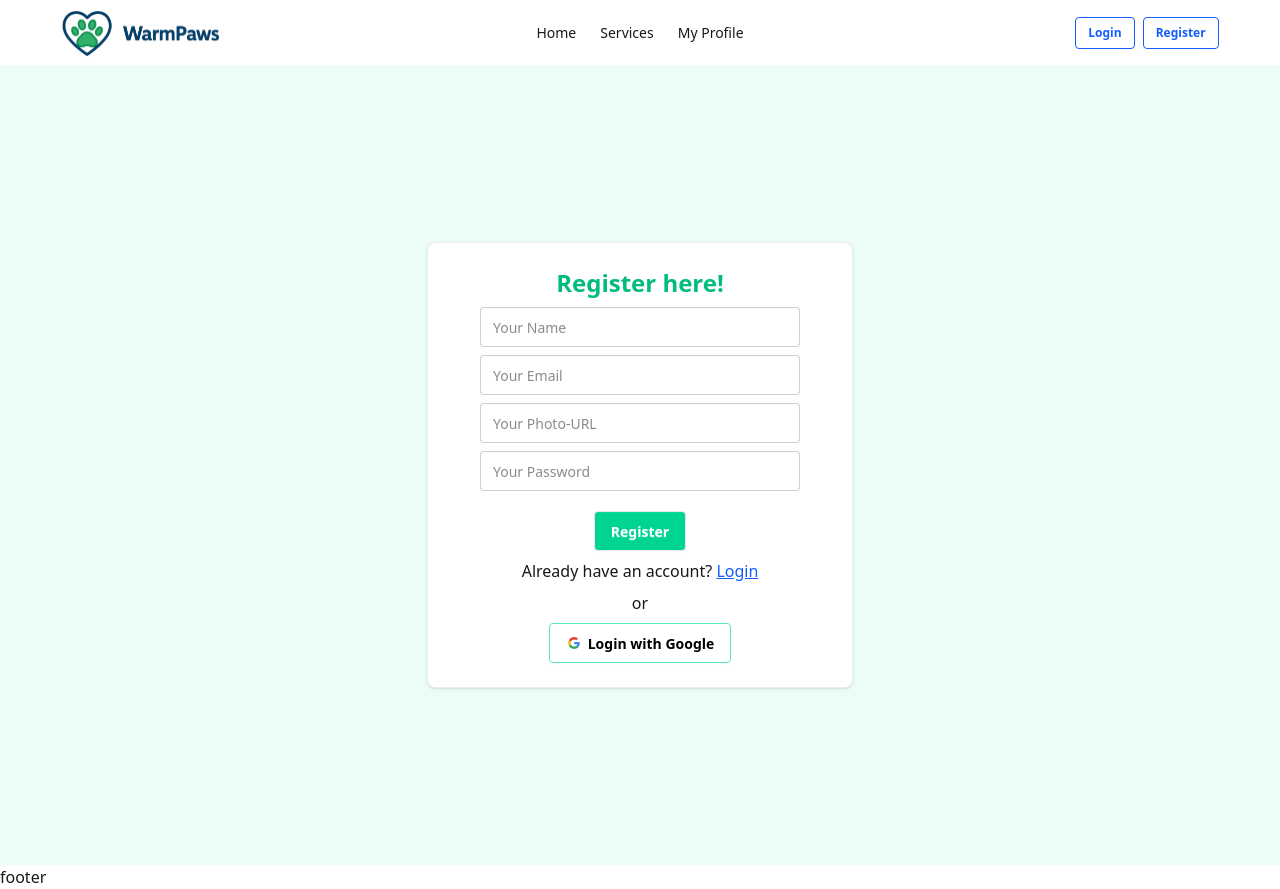
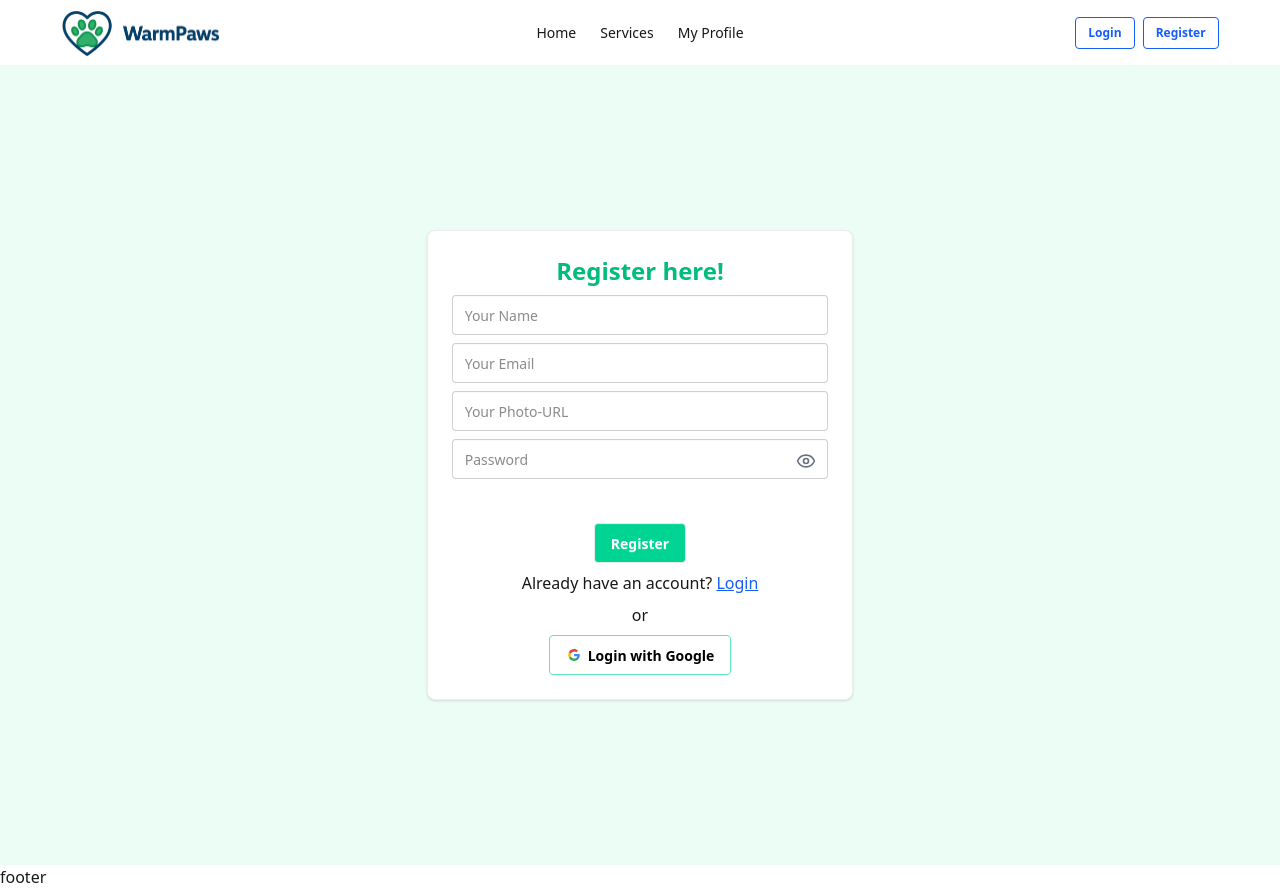
Before and after one commit to roufrubelbd/furry-glow-services, a React (Vite) app: page /register in a window 1280 px wide. Built offline with nearby package versions, Linux system fonts and the light colour scheme; no server answers.

Commit message:
password eye button added

```diff
--- a/package.json
+++ b/package.json
@@ -14,6 +14,7 @@
     "animate.css": "^4.1.1",
     "daisyui": "^5.3.7",
     "firebase": "^12.4.0",
+    "lucide-react": "^0.548.0",
     "react": "^19.1.1",
     "react-dom": "^19.1.1",
     "react-hot-toast": "^2.6.0",
--- a/public/stories.json
+++ b/public/stories.json
@@ -1,19 +1,19 @@
 [
   {
     "id": 1,
-    "image": "https://i.postimg.cc/Dzx47mjX/adopt1.jpg",
+    "image": "https://i.postimg.cc/mD53WN6T/st03.jpg",
     "title": "Bella found her forever home ",
     "desc": "WarmPaws helped connect Bella with her loving new family. She’s happier than ever!"
   },
   {
     "id": 2,
-    "image": "https://i.postimg.cc/5N9qY3XM/adopt2.jpg",
+    "image": "https://i.postimg.cc/cCtRxgVL/st02.jpg",
     "title": "Max’s second chance ",
     "desc": "After months of care, Max found a warm, cozy home through our adoption program."
   },
   {
     "id": 3,
-    "image": "https://i.postimg.cc/1Rg3tc8B/adopt3.jpg",
+    "image": "https://i.postimg.cc/4yH6f7rY/st01.jpg",
     "title": "Whiskers joins a big family ",
     "desc": "Whiskers is now surrounded by kids and playtime all day long!"
   }
--- a/src/components/ForgetPassword/ForgetPassword.jsx
+++ b/src/components/ForgetPassword/ForgetPassword.jsx
@@ -1,10 +1,13 @@
 import React, { useState, use } from "react";
 import toast from "react-hot-toast";
 import { AuthContext } from "../../main";
+import { useLocation } from "react-router";
 
 const ForgotPassword = () => {
   const { resetPassword } = use(AuthContext);
-  const [email, setEmail] = useState("");
+   const location = useLocation();
+  const prefilledEmail = location.state?.email || "";
+  const [email, setEmail] = useState(prefilledEmail);
 
   const handleResetPassword = (event) => {
     event.preventDefault();
@@ -34,7 +37,7 @@ const ForgotPassword = () => {
         <form onSubmit={handleResetPassword} className="space-y-4">
           <input
             type="email"
-            placeholder="Enter your email"
+            placeholder="Enter your registered email"
             className="input input-bordered w-full"
             value={email}
             onChange={(e) => setEmail(e.target.value)}
--- a/src/components/Login/Login.jsx
+++ b/src/components/Login/Login.jsx
@@ -1,10 +1,13 @@
-import React, { use } from "react";
+import React, { use, useState } from "react";
 import { Link, useLocation, useNavigate } from "react-router";
 import { AuthContext } from "../../main";
 import toast from "react-hot-toast";
+import { EyeIcon, EyeOffIcon } from "lucide-react";
 
 const Login = () => {
   const { loginUser, googleLogin, setLoading, setUser } = use(AuthContext);
+  const [email, setEmail] = useState("");
+  const [showPassword, setShowPassword] = useState(false);
 
   const location = useLocation();
   const navigate = useNavigate();
@@ -12,7 +15,7 @@ const Login = () => {
   const handleLogin = (event) => {
     event.preventDefault();
     const form = event.target;
-    const email = form.email.value;
+    // const email = form.email.value;
     const password = form.password.value;
 
     loginUser(email, password)
@@ -54,19 +57,35 @@ const Login = () => {
         <form onSubmit={handleLogin} className=" bg-base-100  space-y-2">
           <input
             type="email"
-            className="input"
+            className="input w-full"
             name="email"
             placeholder="Your Email"
+            value={email}
+            onChange={(e) => setEmail(e.target.value)}
           />
-          <input
-            type="password"
-            className="input"
-            name="password"
-            placeholder="Your Password"
-          />
+          <div className="relative">
+            <input
+              type={showPassword ? "text" : "password"}
+              className="input w-full pr-10"
+              name="password"
+              placeholder="Your Password"
+            />
+            <button
+              type="button"
+              onClick={() => setShowPassword(!showPassword)}
+              className="absolute right-3 top-3 text-gray-500 hover:text-emerald-600"
+            >
+              {showPassword ? (
+                <EyeOffIcon size={20} />
+              ) : (
+                <EyeIcon size={20} />
+              )}
+            </button>
+          </div>
           <div>
             <Link
               to="/forgot-password"
+              state={{ email }}
               className="link link-hover text-blue-600 font-medium"
             >
               Forgot password?
--- a/src/components/Register/Register.jsx
+++ b/src/components/Register/Register.jsx
@@ -1,11 +1,13 @@
-import React from "react";
+import React, { useState } from "react";
 import { use } from "react";
 import { Link, useLocation, useNavigate } from "react-router";
 import { AuthContext } from "../../main";
 import { toast } from "react-hot-toast";
+import { EyeIcon, EyeOffIcon } from "lucide-react";
 
 const Register = () => {
   const { createUser, googleLogin, setLoading, setUser } = use(AuthContext);
+  const [showPassword, setShowPassword] = useState(false);
 
   const navigate = useNavigate();
   const location = useLocation();
@@ -68,27 +70,36 @@ const Register = () => {
           <input
             type="text"
             name="name"
-            className="input"
+            className="input w-full"
             placeholder="Your Name"
           />
           <input
             type="email"
             name="email"
-            className="input"
+            className="input w-full"
             placeholder="Your Email"
           />
           <input
             type="text"
             name="photoURL"
-            className="input"
+            className="input w-full"
             placeholder="Your Photo-URL"
           />
-          <input
-            type="password"
-            name="password"
-            className="input"
-            placeholder="Your Password"
-          />{" "}
+          <div className="relative">
+            <input
+              type={showPassword ? "text" : "password"}
+              name="password"
+              placeholder="Password"
+              className="input w-full pr-10"
+            />
+            <button
+              type="button"
+              onClick={() => setShowPassword(!showPassword)}
+              className="absolute right-3 top-3 text-gray-500 hover:text-emerald-600"
+            >
+              {showPassword ? <EyeOffIcon size={20} /> : <EyeIcon size={20} />}
+            </button>
+          </div>{" "}
           <br />
           <button className="btn bg-emerald-400 mt-3 hover:bg-emerald-600 text-white">
             Register
--- a/src/components/Stories/Stories.jsx
+++ b/src/components/Stories/Stories.jsx
@@ -1,27 +1,14 @@
-import React from "react";
-
-const stories = [
-  {
-    id: 1,
-    image: "https://i.postimg.cc/Dzx47mjX/adopt1.jpg",
-    title: "Bella found her forever home 🐶",
-    desc: "WarmPaws helped connect Bella with her loving new family. She’s happier than ever!",
-  },
-  {
-    id: 2,
-    image: "https://i.postimg.cc/5N9qY3XM/adopt2.jpg",
-    title: "Max’s second chance 🐕‍🦺",
-    desc: "After months of care, Max found a warm, cozy home through our adoption program.",
-  },
-  {
-    id: 3,
-    image: "https://i.postimg.cc/1Rg3tc8B/adopt3.jpg",
-    title: "Whiskers joins a big family 🐱",
-    desc: "Whiskers is now surrounded by kids and playtime all day long!",
-  },
-];
+import React, { useEffect, useState } from "react";
 
 const Stories = () => {
+  const [stories, setStories] = useState([]);
+
+  useEffect(() => {
+    fetch("/stories.json")
+      .then((res) => res.json())
+      .then((data) => setStories(data));
+  }, []);
+
   return (
     <div className="bg-emerald-50 py-16 my-20">
       <div className="w-11/12 mx-auto text-center">
```
Also changed, not shown: 1 other file (tests, documents, lock files or other folders).
